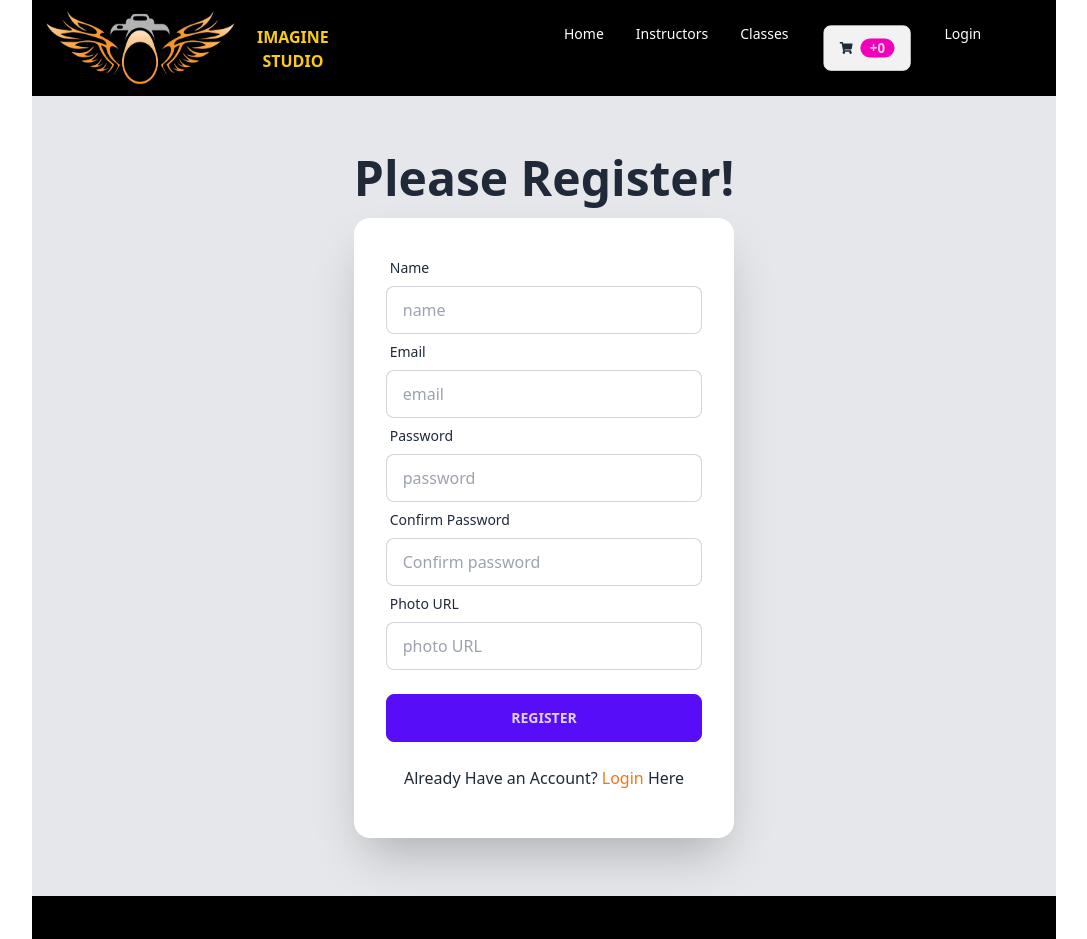
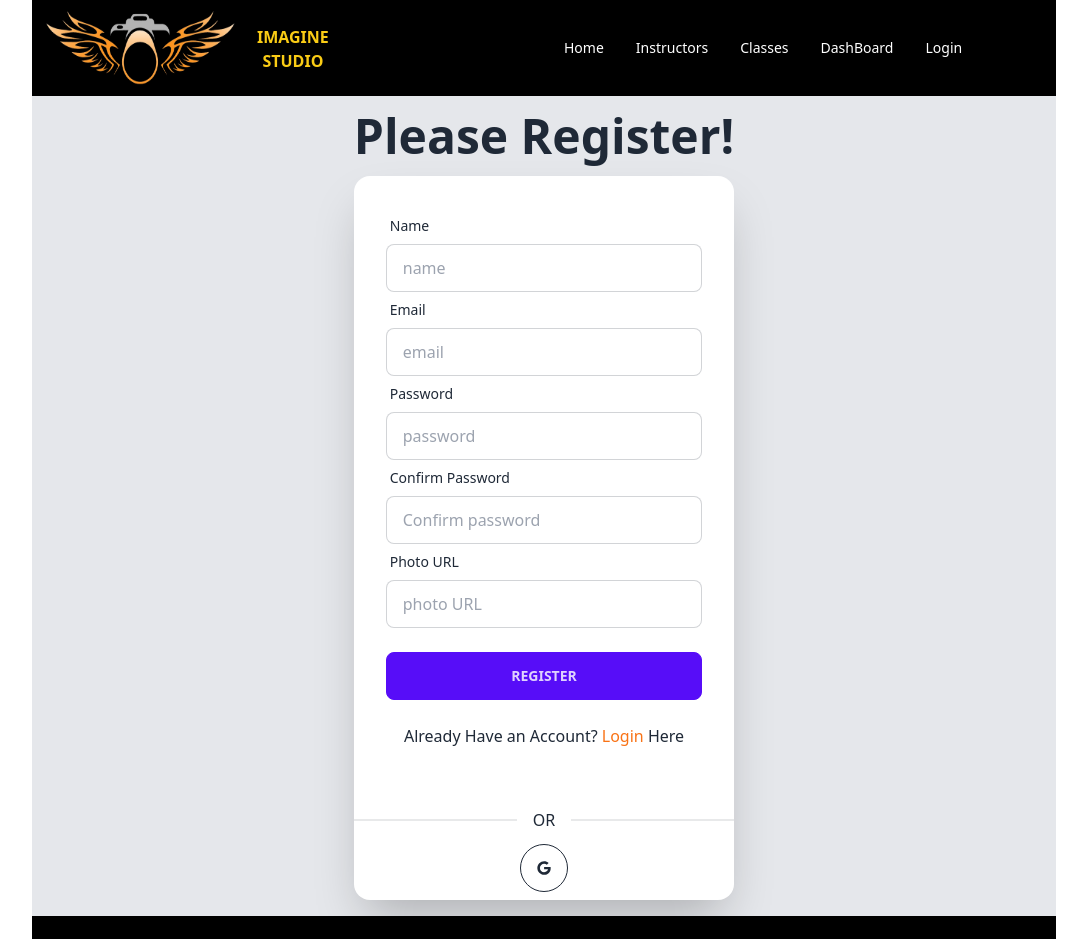
Before and after one commit to abusaid-ban/summer-photography-camp, a React (Vite) app: page /register in a window 1280 px wide. Shown: the top 939 px of the page, without its empty margins (96-1183 px from the left). Built offline with nearby package versions, Linux system fonts and the light colour scheme; no server answers.

Commit message:
create social login

```diff
--- a/src/Layout/DashBoard/DashBoard.jsx
+++ b/src/Layout/DashBoard/DashBoard.jsx
@@ -1,7 +1,10 @@
 import { Helmet } from "react-helmet-async";
 import { Link, Outlet } from "react-router-dom";
+import useCart from "../../Hooks/useCart";
+import { FaShoppingCart} from 'react-icons/fa';
 
 const DashBoard = () => {
+    const [cart] = useCart();
     return (
         <div>
             <Helmet>
@@ -20,8 +23,8 @@ const DashBoard = () => {
                     <ul className="menu p-4 w-80 h-full bg-gray-500  text-white">
 
                         <li><Link to="/"  className="bg-sky-500 mb-2">User Home</Link></li>
-                        <li><Link to="/dashboard/history"  className="bg-sky-500 mb-2">Payment History</Link></li>
-                        <li><Link to="/dashboard/mycart" className="bg-sky-500 ">My Cart</Link></li>
+                        <li><Link to="/dashboard/history"  className="bg-sky-500 mb-2">My Enroll Class</Link></li>
+                        <li><Link to="/dashboard/mycart" className="bg-sky-500 "> <FaShoppingCart></FaShoppingCart>My Selected Class  <div className="badge badge-secondary">+{cart?.length || 0}</div></Link></li>
                     </ul>
 
                 </div>
--- a/src/Pages/Home/Register/Register.jsx
+++ b/src/Pages/Home/Register/Register.jsx
@@ -4,23 +4,32 @@ import { useContext } from "react";
 import { Link, useNavigate } from "react-router-dom";
 import { AuthContext } from "../../../Providers/AuthProvider";
 import Swal from "sweetalert2";
+import SocialLogin from "../../Shared/SoicalLogin/SocialLogin";
 
 const Register = () => {
     const { register,reset, handleSubmit, formState: { errors } } = useForm();
     const { createUser,updateUserProfile} = useContext(AuthContext);
     const navigate = useNavigate();
     const onSubmit = data => {
-        console.log(data)
+
         createUser(data.email, data.password)
             .then(result => {
                 const loggedUser = result.user;
                 console.log(loggedUser);
                 updateUserProfile(data.name,data.photoURL)
                 .then(()=>{
-                   console.log('User profile updated')
-                })
-                .then(error=>console.log(error))
-                reset();
+                    const saveUser = {name : data.name , email: data.email}
+                  fetch('http://localhost:5000/users',{
+                    method:'POST',
+                    headers:{
+                        'content-type':'application/json'
+                    },
+                    body:JSON.stringify(saveUser)
+                  })
+                  .then(res => res.json())
+                  .then(data=>{
+                    if(data.insertedId){
+                        reset();
                 Swal.fire({
                     position: 'top-end',
                     icon: 'success',
@@ -29,6 +38,12 @@ const Register = () => {
                     timer: 1500
                   })
                   navigate('/');
+
+                    }
+                  });
+                })
+                .then(error=>console.log(error))
+
             })
     };
 
@@ -99,6 +114,7 @@ const Register = () => {
                             <p className='text-center font bold my-4'>Already Have an Account? <span  >
                                 <Link className="text-orange-500" to='/login'>Login </Link> Here</span></p>
                         </div>
+                        <SocialLogin></SocialLogin>
                     </div>
                 </div>
             </div>
--- a/src/Pages/Login/Login.jsx
+++ b/src/Pages/Login/Login.jsx
@@ -4,6 +4,7 @@ import { FaEye, FaEyeSlash } from 'react-icons/fa';
 import { Link, useLocation, useNavigate } from "react-router-dom";
 import { AuthContext } from "../../Providers/AuthProvider";
 import Swal from 'sweetalert2'
+import SocialLogin from "../Shared/SoicalLogin/SocialLogin";
 
 
 const Login = () => {
@@ -68,6 +69,7 @@ const Login = () => {
                         </div>
                     </form>
                     <p className="text-center pb-10"><small>New To Imagine Studio?<Link className="text-orange-400" to="/register"> Register</Link> Here</small></p>
+            <SocialLogin></SocialLogin>
                 </div>
             </div>
         </div>
--- a/src/Pages/Shared/Navbar/Navbar.jsx
+++ b/src/Pages/Shared/Navbar/Navbar.jsx
@@ -2,12 +2,12 @@ import { Link } from 'react-router-dom';
 import logo from '../../../assets/image__2_-removebg-preview.png'
 import { useContext } from 'react';
 import { AuthContext } from '../../../Providers/AuthProvider';
-import { FaShoppingCart} from 'react-icons/fa';
-import useCart from '../../../Hooks/useCart';
+
+
 
 const Navbar = () => {
     const { user, logOut } = useContext(AuthContext);
-    const [cart] = useCart();
+
     const handleLogOut = () => {
         logOut()
             .then(() => { })
@@ -18,17 +18,12 @@ const Navbar = () => {
         <li><Link to='/'>Home</Link></li>
         <li><Link to='/instructors'>Instructors</Link></li>
         <li><Link to='/classes'>Classes</Link></li>
-        <li><Link to='/'>
-            <button className="btn">
-               <FaShoppingCart></FaShoppingCart>
-                <div className="badge badge-secondary">+{cart?.length || 0}</div>
-            </button>
-            </Link></li>
 
+
+        <li><Link to='/dashboard'>DashBoard</Link></li>
 
         {
             user ? <>
-                <li><Link to='/dashboard'>DashBoard</Link></li>
                 <img className='w-10 h-10 rounded-full mr-2' src={user?.photoURL} alt="" />
                 <button onClick={handleLogOut} className="btn  btn-sm btn-neutral">Log Out</button>
             </> :
--- /dev/null
+++ b/src/Pages/Shared/SoicalLogin/SocialLogin.jsx
@@ -0,0 +1,33 @@
+import { useContext } from "react";
+import { FaGoogle } from "react-icons/fa";
+import { AuthContext } from "../../../Providers/AuthProvider";
+import { useLocation, useNavigate } from "react-router-dom";
+
+
+const SocialLogin = () => {
+    const navigate = useNavigate();
+    const location = useLocation();
+    const from = location.state?.from?.pathname || '/' ;
+    const {googleSignIn} = useContext(AuthContext);
+    const handleGoogleSignIn = ()=>{
+        googleSignIn()
+        .then(result => {
+            const loggedInUser = result.user;
+            console.log(loggedInUser);
+            navigate(from, {replace: true});
+        })
+    }
+    return (
+        <div>
+            <div className="divider">OR</div>
+           <div className="text-center w-full my-2">
+           <button onClick={handleGoogleSignIn} className="btn btn-circle btn-outline">
+                <FaGoogle></FaGoogle>
+            </button>
+           </div>
+
+        </div>
+    );
+};
+
+export default SocialLogin;
--- a/src/Providers/AuthProvider.jsx
+++ b/src/Providers/AuthProvider.jsx
@@ -1,5 +1,5 @@
 import { createContext, useEffect, useState } from "react";
-import { createUserWithEmailAndPassword, getAuth, onAuthStateChanged, signInWithEmailAndPassword, signOut, updateProfile } from "firebase/auth";
+import { GoogleAuthProvider, createUserWithEmailAndPassword, getAuth, onAuthStateChanged, signInWithEmailAndPassword, signInWithPopup, signOut, updateProfile } from "firebase/auth";
 import { app } from "../firebase/firebase.config";
 
 export const AuthContext = createContext(null)
@@ -10,6 +10,8 @@ const AuthProvider = ({children}) => {
 const [user,setUser]= useState(null);
 const [loading,setLoading]= useState(true);
 
+const googleProvider = new GoogleAuthProvider();
+
 const createUser = (email,password)=>{
     setLoading(true);
     return createUserWithEmailAndPassword(auth,email,password);
@@ -18,6 +20,10 @@ const createUser = (email,password)=>{
 const signIn = (email,password)=>{
     setLoading(true);
     return signInWithEmailAndPassword(auth,email,password);
+}
+const googleSignIn = () =>{
+    setLoading(true);
+    return signInWithPopup(auth,googleProvider);
 }
 
 const logOut =()=>{
@@ -48,7 +54,8 @@ useEffect( ()=>{
         createUser,
         signIn,
         logOut,
-        updateUserProfile
+        updateUserProfile,
+        googleSignIn
 
 
     }
--- a/src/Routes/Routes.jsx
+++ b/src/Routes/Routes.jsx
@@ -11,6 +11,7 @@ import ErrorPage from "../ErrorPage";
 
 import DashBoard from "../Layout/DashBoard/DashBoard";
 import MyCart from "../Pages/MyCart/MyCart";
+import PrivateRoute from './PrivateRoute';
 
 
 
@@ -45,7 +46,7 @@ import MyCart from "../Pages/MyCart/MyCart";
     },
     {
         path:"dashboard",
-        element:<DashBoard></DashBoard>,
+        element:<PrivateRoute><DashBoard></DashBoard></PrivateRoute>,
         children:[
             {
                 path:'mycart',
```
